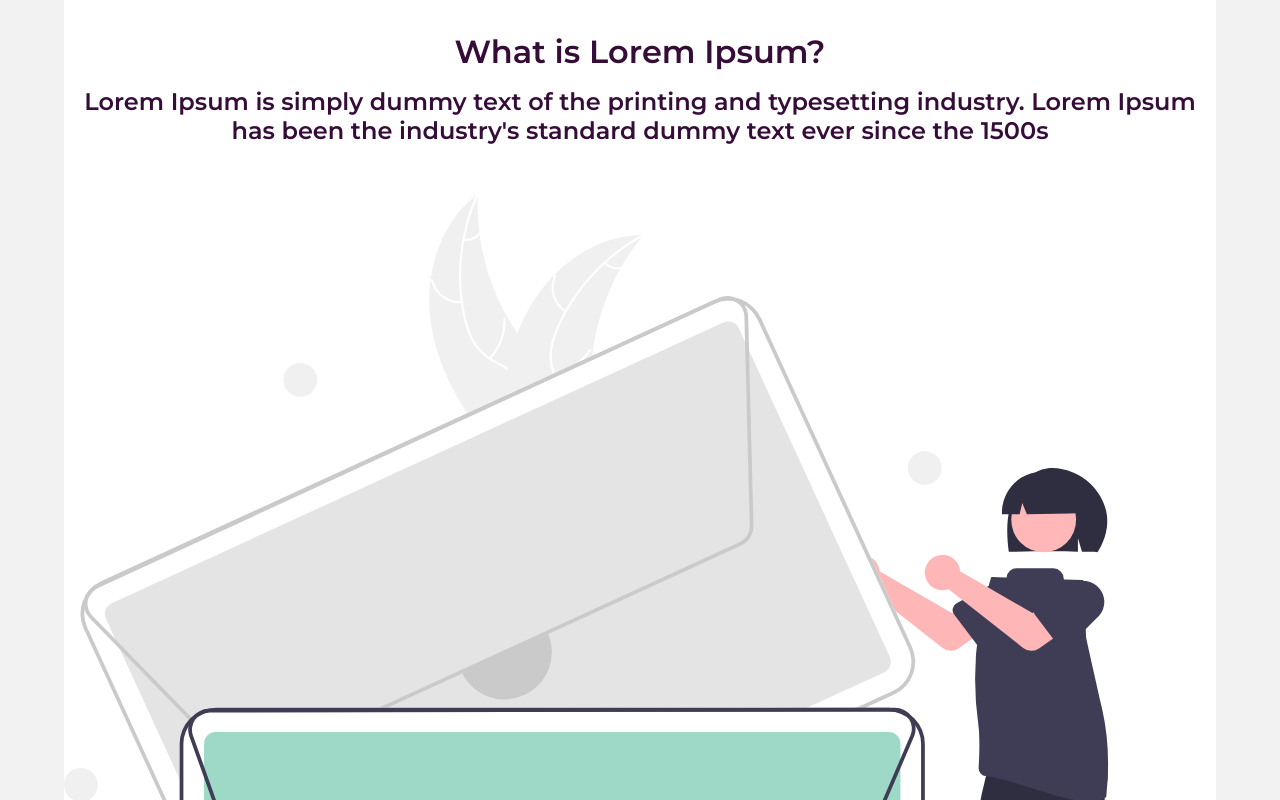
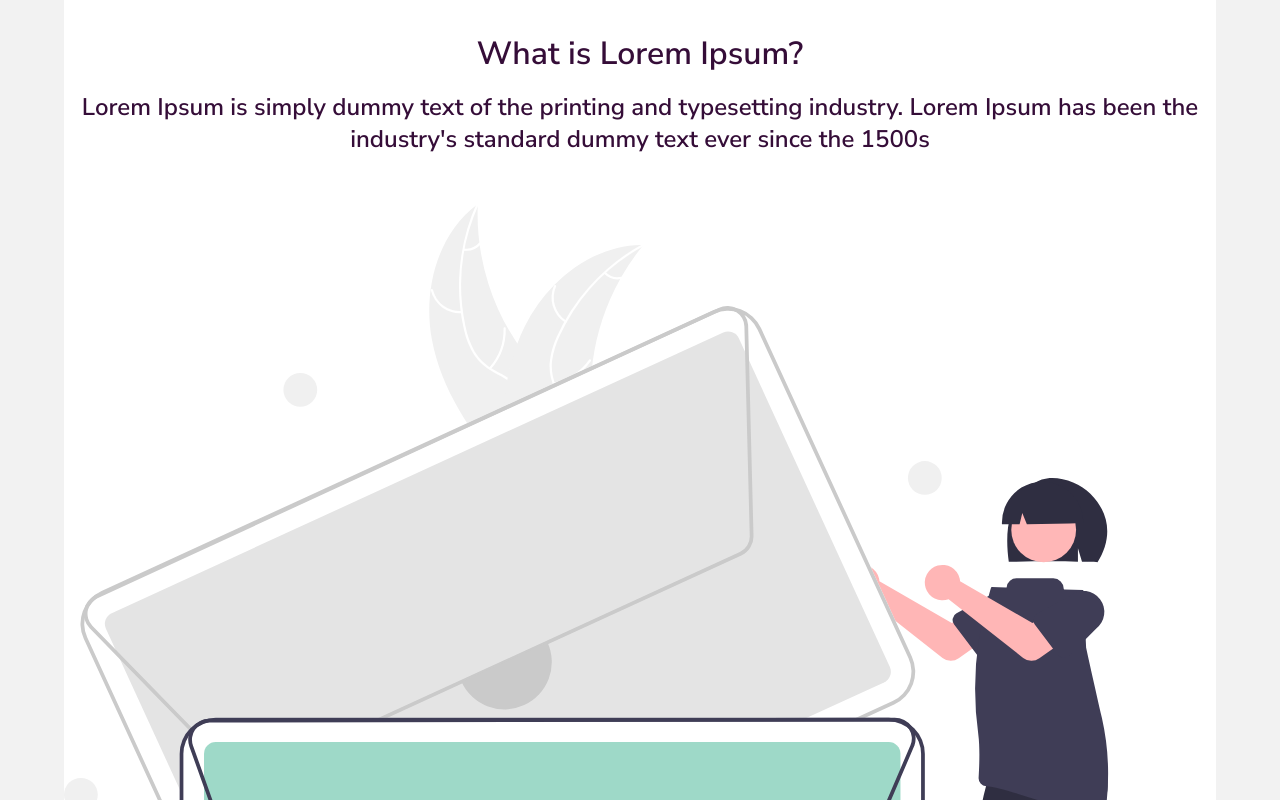
Before and after one commit to Avu0s/Soft-Landing, a plain HTML site: page index.html in a window 1280 px wide. Shown: the top 800 px of the page. Drawn offline with Linux system fonts and the light colour scheme.

Commit message:
new font

```diff
--- a/style.css
+++ b/style.css
@@ -1,8 +1,8 @@
-@import url('https://fonts.googleapis.com/css2?family=Montserrat:wght@400;500;600&display=swap');
+@import url('https://fonts.googleapis.com/css2?family=Nunito+Sans:wght@200;300;400;600&display=swap');
 *{
     margin: 0;
     padding: 0;
-    font-family: 'Montserrat', sans-serif;
+    font-family: 'Nunito Sans', sans-serif;
 }
 body{
     width:100%;
@@ -31,10 +31,10 @@ main{
 }
 .content>h1{
     margin: 1rem auto;
+    font-size: bold;
 }
 .content>p{
     margin: 1rem auto;
-    font-size: ;
 }
 .hero-img{
     width: 100%;
```
